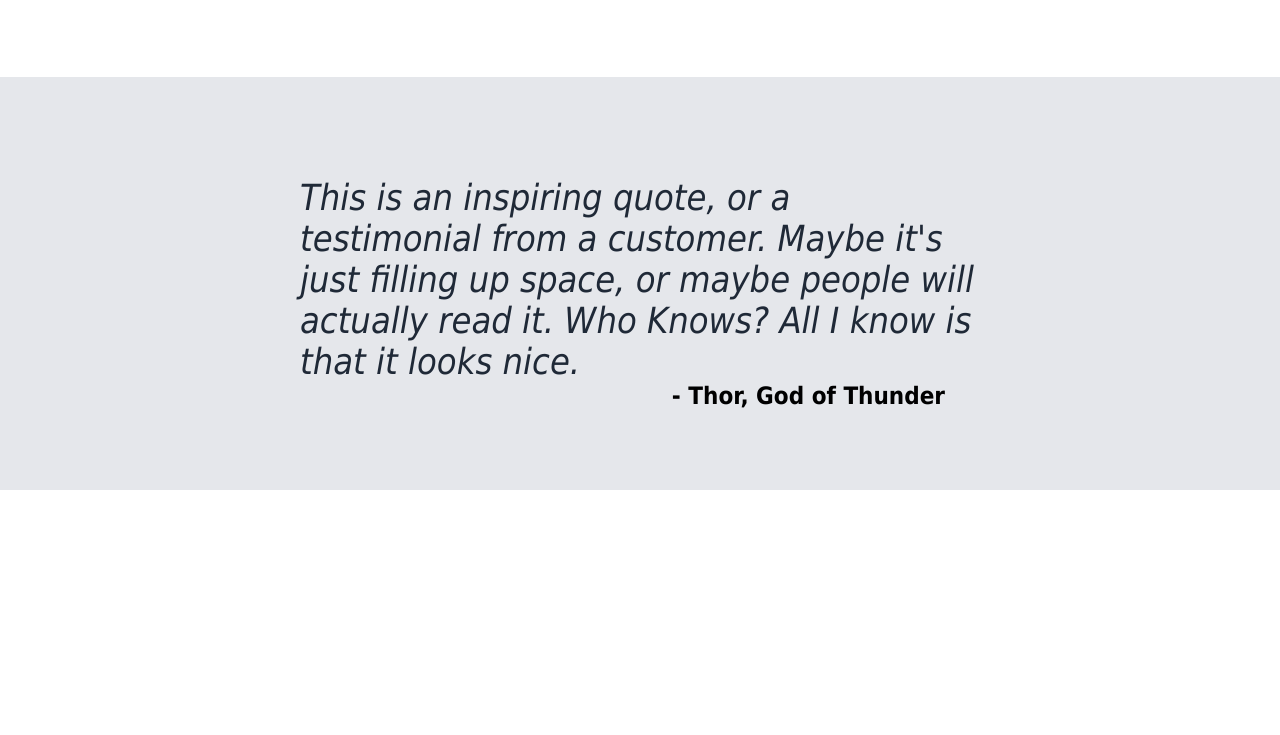
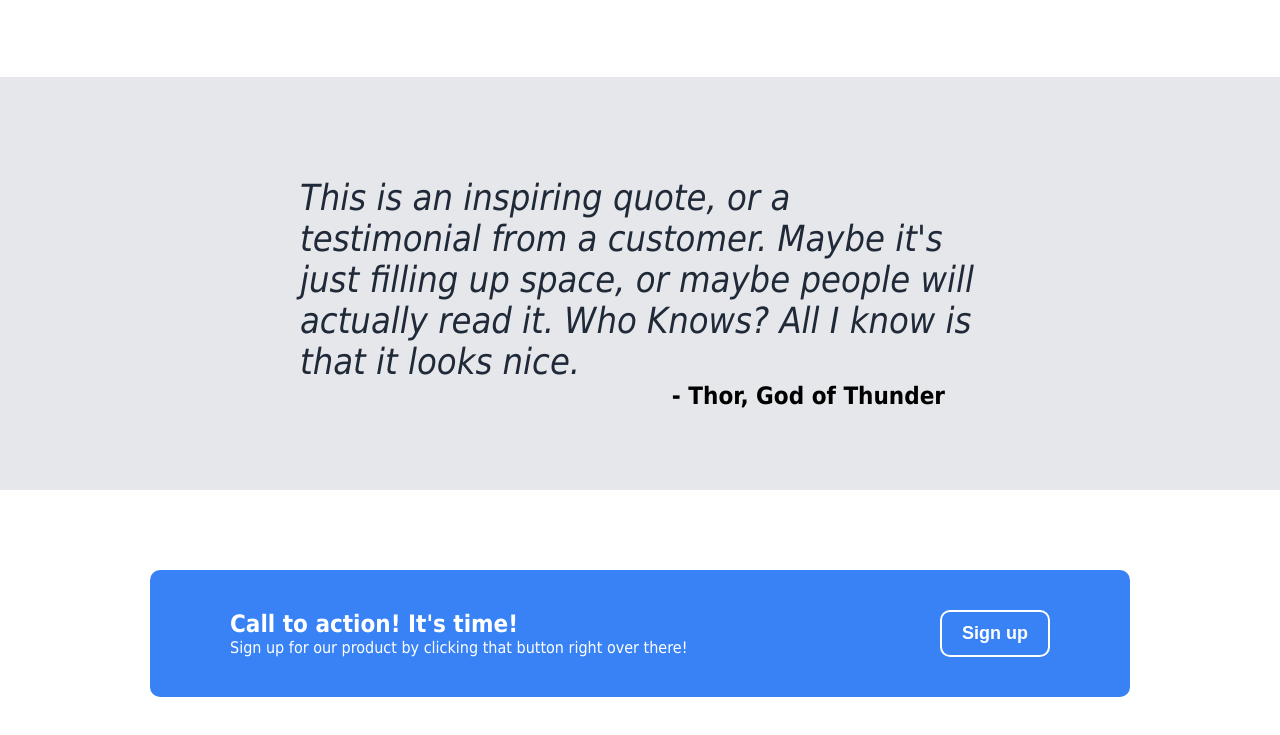
Before and after one commit to kylesuter97/Landing-Page, a plain HTML site: page index.html in a window 1280 px wide. Shown: the part 807-1542 px from the top of the page. Before the commit the page ends 1297 px from the top, so only its background shows below. Drawn offline with Linux system fonts and the light colour scheme.

Commit message:
call to action css + html

```diff
--- a/index.html
+++ b/index.html
@@ -55,5 +55,12 @@
         <p class="quote">This is an inspiring quote, or a testimonial from a customer. Maybe it's just filling up space, or maybe people will actually read it. Who Knows? All I know is that it looks nice.</p>
         <p class="signature">- Thor, God of Thunder</p>
     </div>
+    <div class="call-to-action">
+        <div class="call-text">
+            <h1 class="h2">Call to action! It's time!</h1>
+            <p class="sign-up">Sign up for our product by clicking that button right over there!</p>
+        </div>
+        <button class="button-2">Sign up</button>
+    </div>
 </body>
 </html>
--- a/style.css
+++ b/style.css
@@ -150,3 +150,35 @@ li {
     margin: 0;
     text-align: right;
 }
+
+/* Below here is the styling for the call to action section */
+
+.call-to-action {
+    margin: 80px 150px 80px 150px;
+    padding: 40px 80px 40px 80px;
+    background-color: #3882f6;
+    color: white;
+    display: flex;
+    flex-direction: row;
+    justify-content: space-between;
+    border-radius: 10px;
+}
+
+.h2, .sign-up {
+    margin: 0;
+}
+
+.h2 {
+    font-size: 24px;
+}
+
+.button-2 {
+    background-color: #3882f6;
+    color: white;
+    font-size: 18px;
+    font-weight: 700;
+    padding: 5px 20px 5px 20px;
+    border-radius: 10px;
+    border-style: solid;
+    border-color: white;
+}
```
